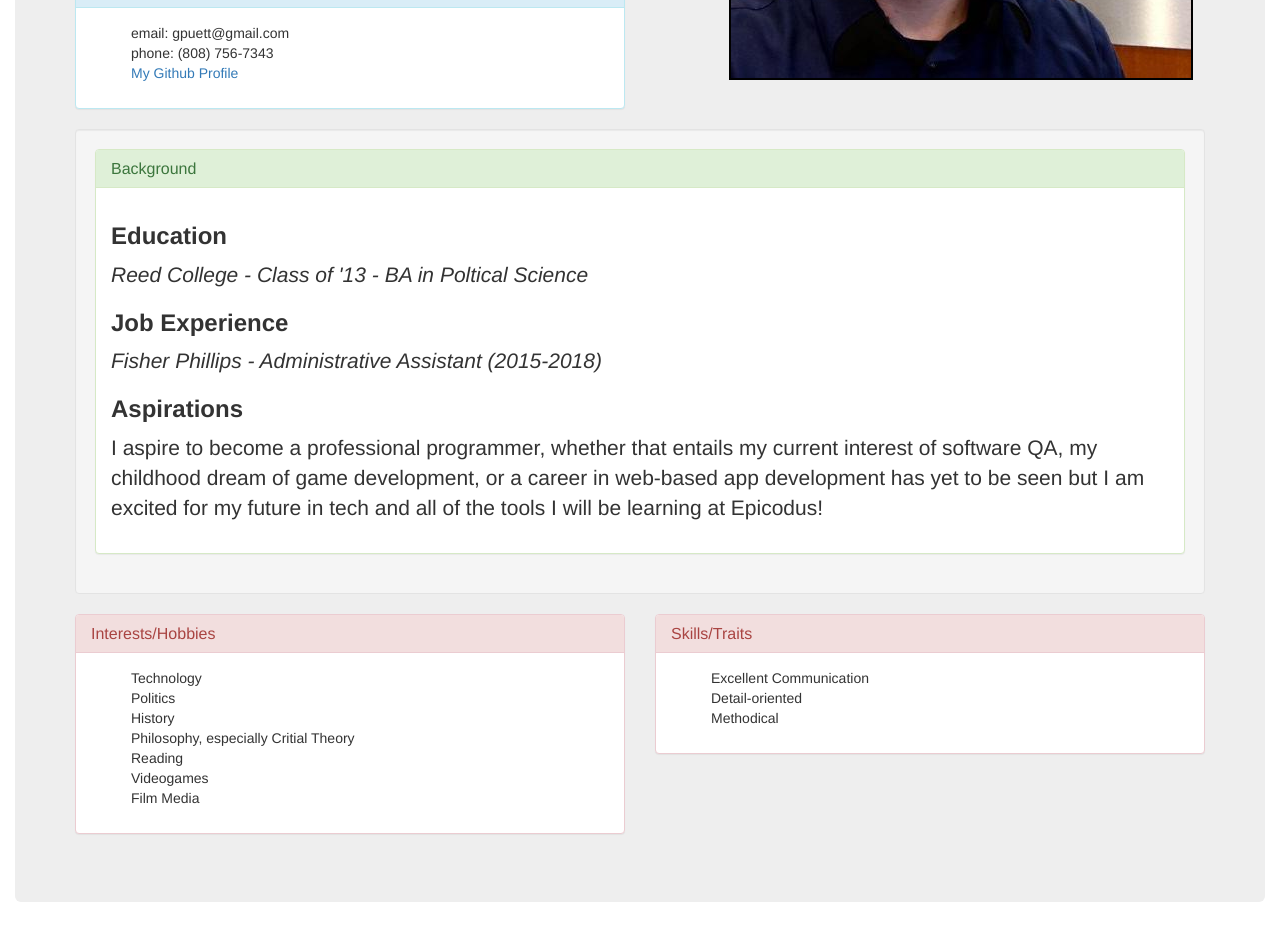
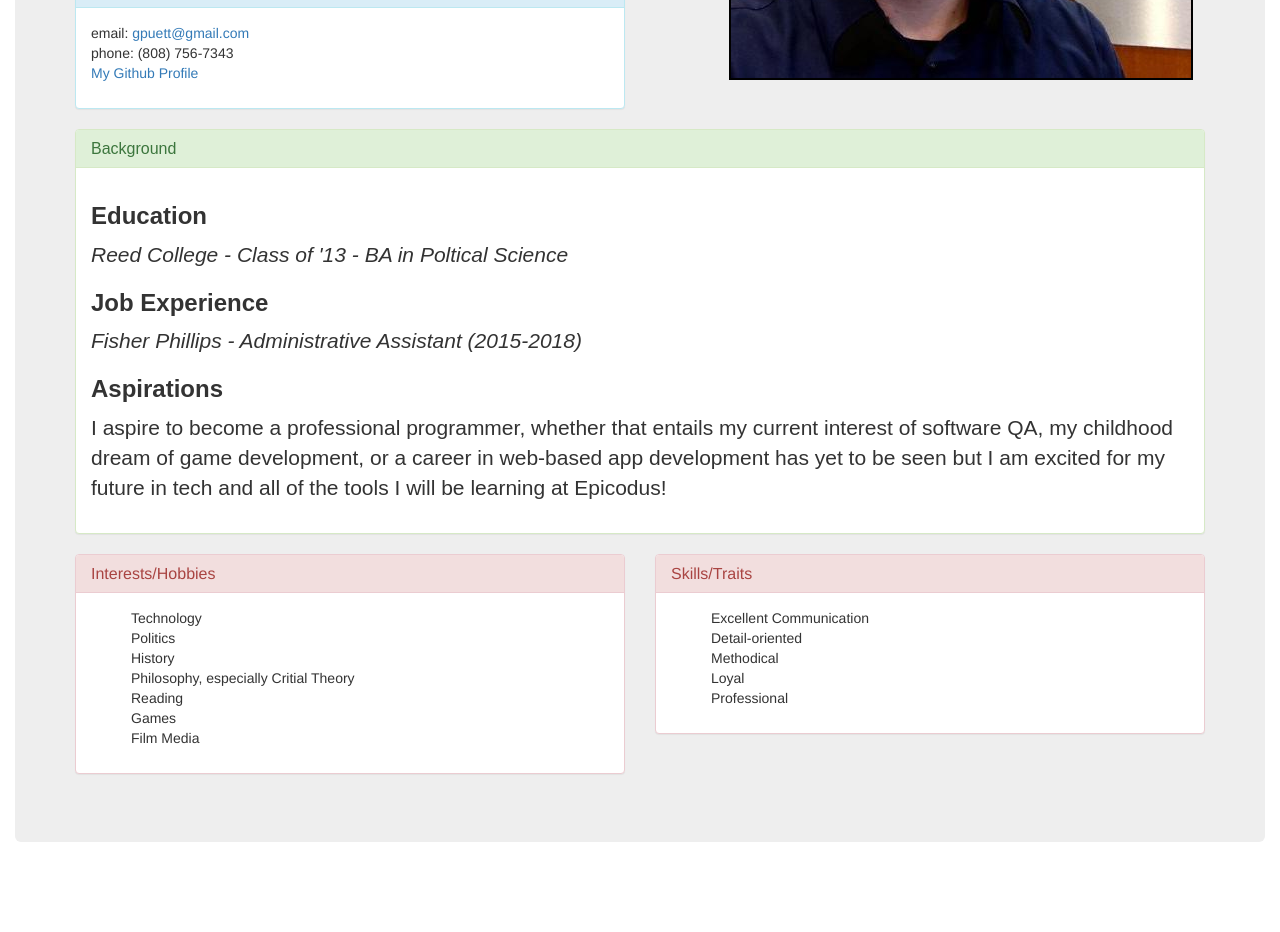
Before and after one commit to gpuett/portfolio, a plain HTML site: page index.html in a window 1280 px wide. Shown: the part 482-1414 px from the top of the page. After the commit the page ends 1354 px from the top, so only its background shows below. Drawn offline with Linux system fonts and the light colour scheme.

Commit message:
Change some small list stylings.

```diff
--- a/css/styles.css
+++ b/css/styles.css
@@ -12,6 +12,10 @@ h1{
   border: 2px solid black;
 }
 
+#background{
+  font-family: sans-serif;
+}
+
 #hobby{
 
 }
--- a/index.html
+++ b/index.html
@@ -22,8 +22,8 @@
                 <h2 class="panel-title">Contact</h2>
               </div>
               <div class="panel-body">
-                <ul>
-                  <li>email: gpuett@gmail.com</li>
+                <ul class="list-unstyled">
+                  <li>email: <a href="mailto:gpuett@gmail.com">gpuett@gmail.com</a></li>
                   <li>phone: (808) 756-7343</li>
                   <li><a href="https://github.com/gpuett/">My Github Profile</a></li>
                 </ul>
@@ -34,8 +34,7 @@
             <img id=garnett src="img/garnett.jpeg" alt="A picture of Garnett">
           </div><!--r1c2-->
         </div><!--row1-->
-        <div class="well">
-          <div class="panel panel-success">
+          <div id="background" class="panel panel-success">
             <div class="panel-heading">
               <h2 class="panel-title">Background</h2>
             </div>
@@ -48,7 +47,6 @@
               <p>I aspire to become a professional programmer, whether that entails my current interest of software QA, my childhood dream of game development, or a career in web-based app development has yet to be seen but I am excited for my future in tech and all of the tools I will be learning at Epicodus!</p>
             </div>
           </div>
-        </div><!--well1-->
         <div class="row">
           <div class="col-md-6">
             <div class="panel panel-danger">
@@ -62,7 +60,7 @@
                   <li>History</li>
                   <li>Philosophy, especially Critial Theory</li>
                   <li>Reading</li>
-                  <li>Videogames</li>
+                  <li>Games</li>
                   <li>Film Media</li>
                 </ul>
               </div>
@@ -78,7 +76,8 @@
                   <li>Excellent Communication</li>
                   <li>Detail-oriented</li>
                   <li>Methodical</li>
-                  <li></li>
+                  <li>Loyal</li>
+                  <li>Professional</li>
                 </ul>
               </div>
             </div>
```
Also changed, not shown: 1 other file.
